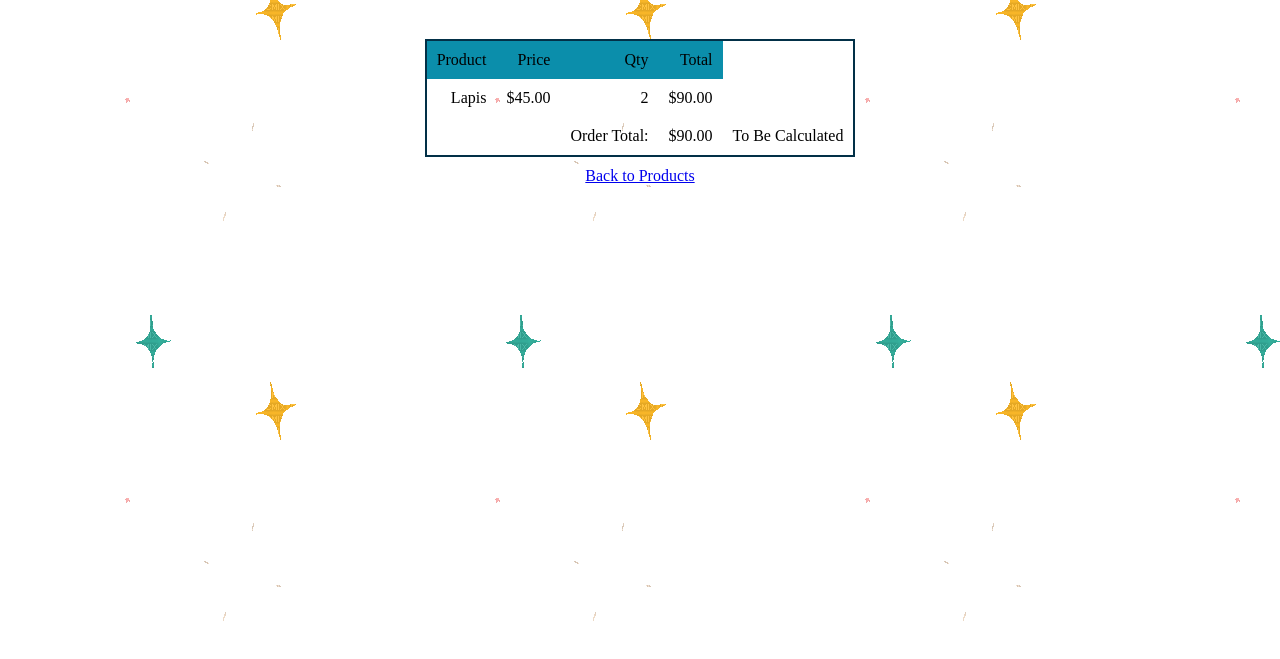
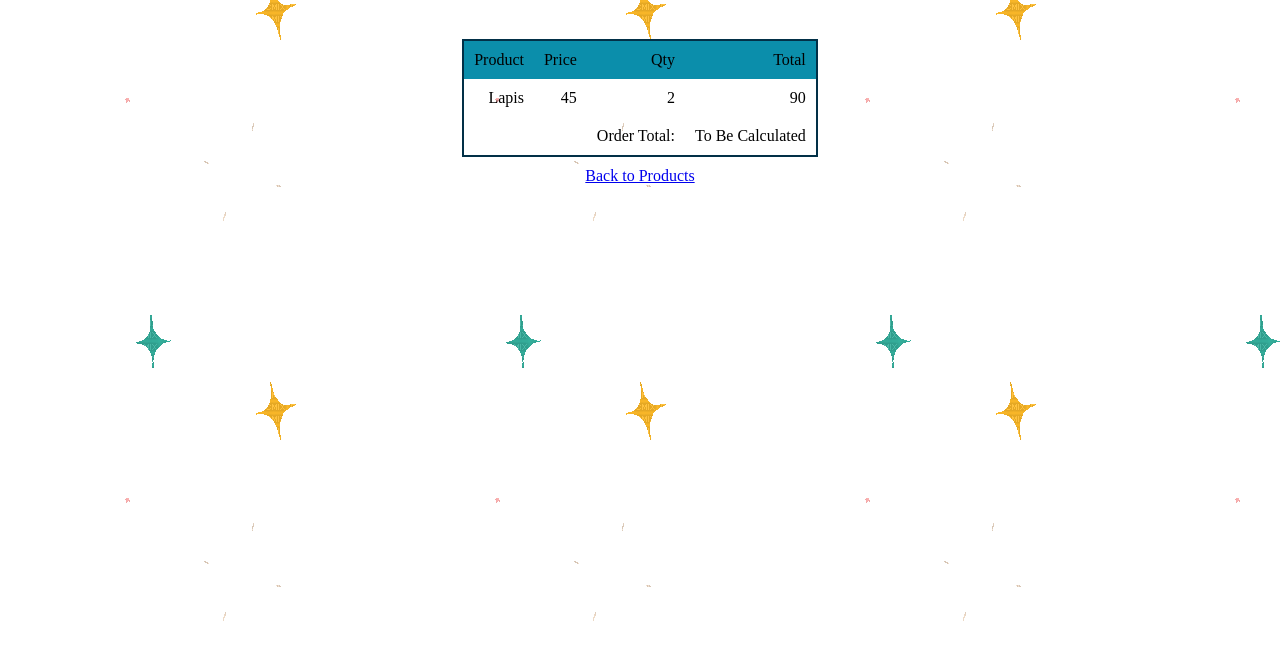
Before and after one commit to karyssa-dandrea/lab-06-e-commerce-site, a website: page cart/index.html in a window 1280 px wide. Shown: the part 131-790 px from the top of the page. Drawn offline with Linux system fonts and the light colour scheme.

Commit message:
fixed my error in render-crystals.js, moved my folder into the right place

```diff
--- a/cart/index.html
+++ b/cart/index.html
@@ -19,23 +19,17 @@
             <th>Total</th>
         </thead>
         <tbody id="table-body">
-            <tr>
-                <td>Lapis</td>
-                <td>$45.00</td>
-                <td>2</td>
-                <td>$90.00</td>
-            </tr>
+
         </tbody>
         <tfoot>
             <td></td>
             <td></td>
             <td>Order Total:</td>
-            <td>$90.00</td>
             <td>To Be Calculated</td>
         </tfoot>
 
     </table>
     <a href="../">Back to Products</a>
-    <script type="module" src="./cart.js"></script>
+    <script type="module" src="./render-cart.js"></script>
 </body>
 </html>
--- a/data/render-cart.js
+++ b/cart/render-cart.js
@@ -1,5 +1,5 @@
 import { crystals } from '../crystals.js';
-import { cart } from './cart.js';
+import { cart } from '../data/cart.js';
 import { findById } from '../utils.js';
 
 const tbody = document.getElementById('table-body');
@@ -17,6 +17,5 @@ for (let cartItem of cart){
     tdTotal.textContent = cartItem.qty * crystalsData.price;
 
     tr.append(tdName, tdPrice, tdQty, tdTotal);
-    tbody.appendChild('tr');
-
+    tbody.appendChild(tr);
 }
```
